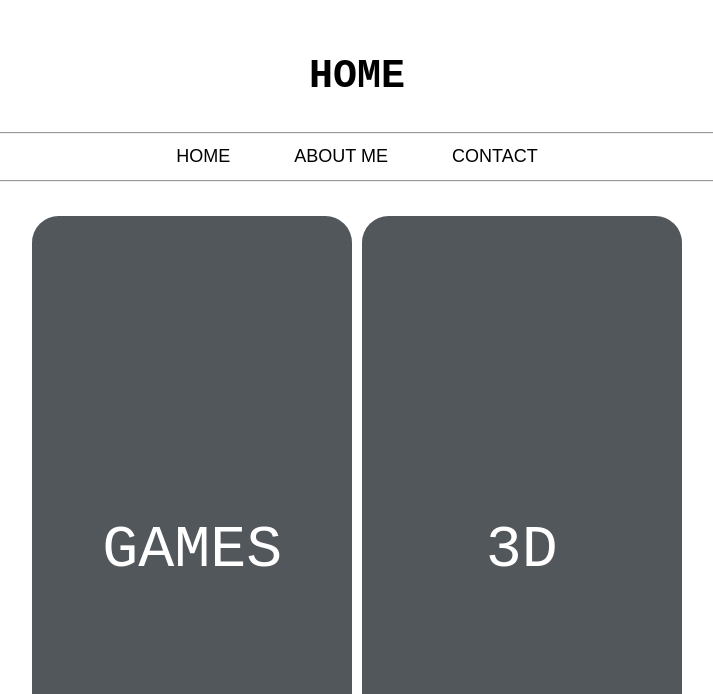
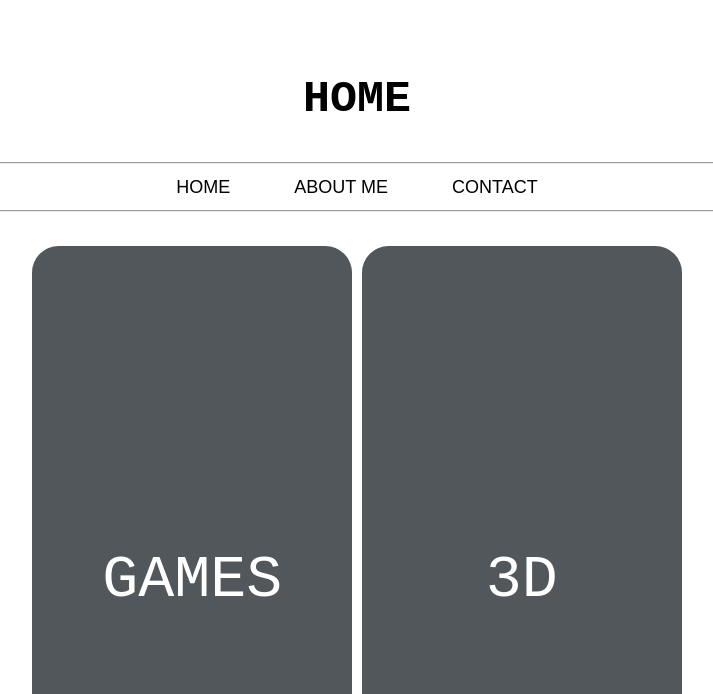
Before and after one commit to Yagmurtascii/portfolio.io, a plain HTML site: page index.html in a window 1280 px wide. Shown: the part 106-800 px from the top of the page, without its empty margins (283-996 px from the left). Drawn offline with Linux system fonts and the light colour scheme.

Commit message:
Changed font size

```diff
--- a/navigationbar.css
+++ b/navigationbar.css
@@ -28,6 +28,7 @@ body
 
 h1
 {
+    text-align: center;
     margin-top: 4em;
-    font-size: 40px;
+    font-size: 45px;
 }
```
